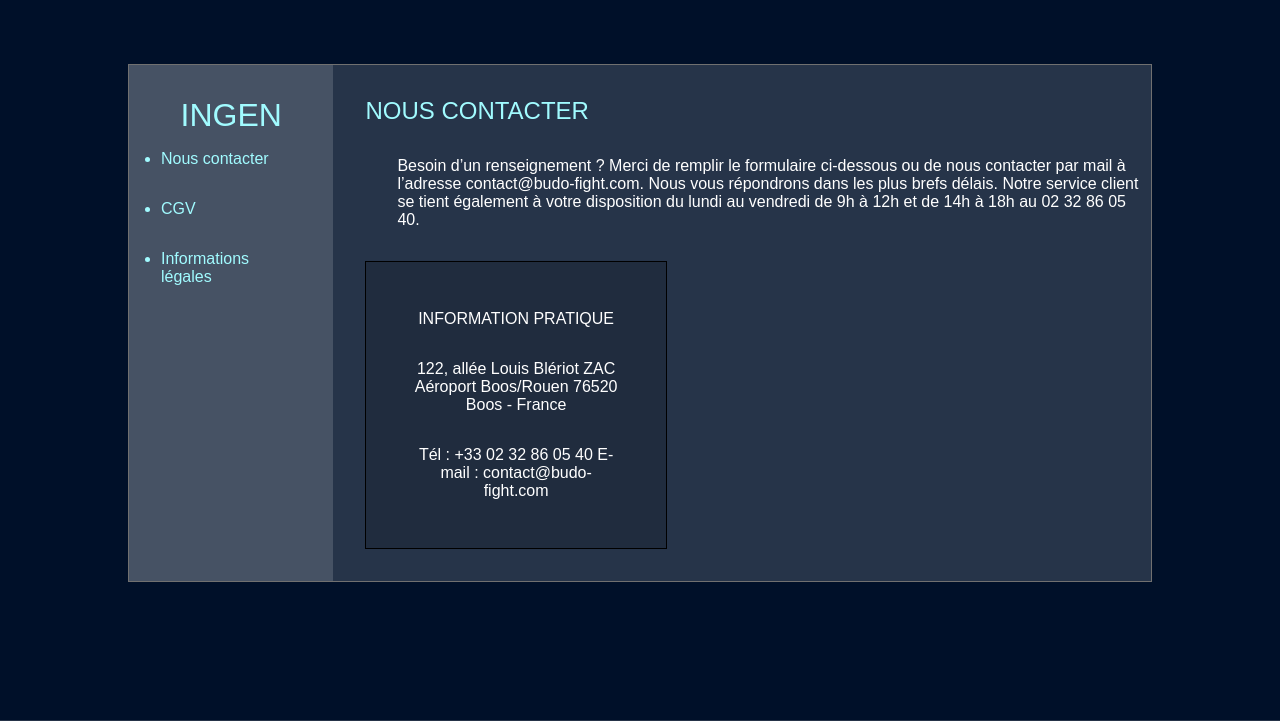
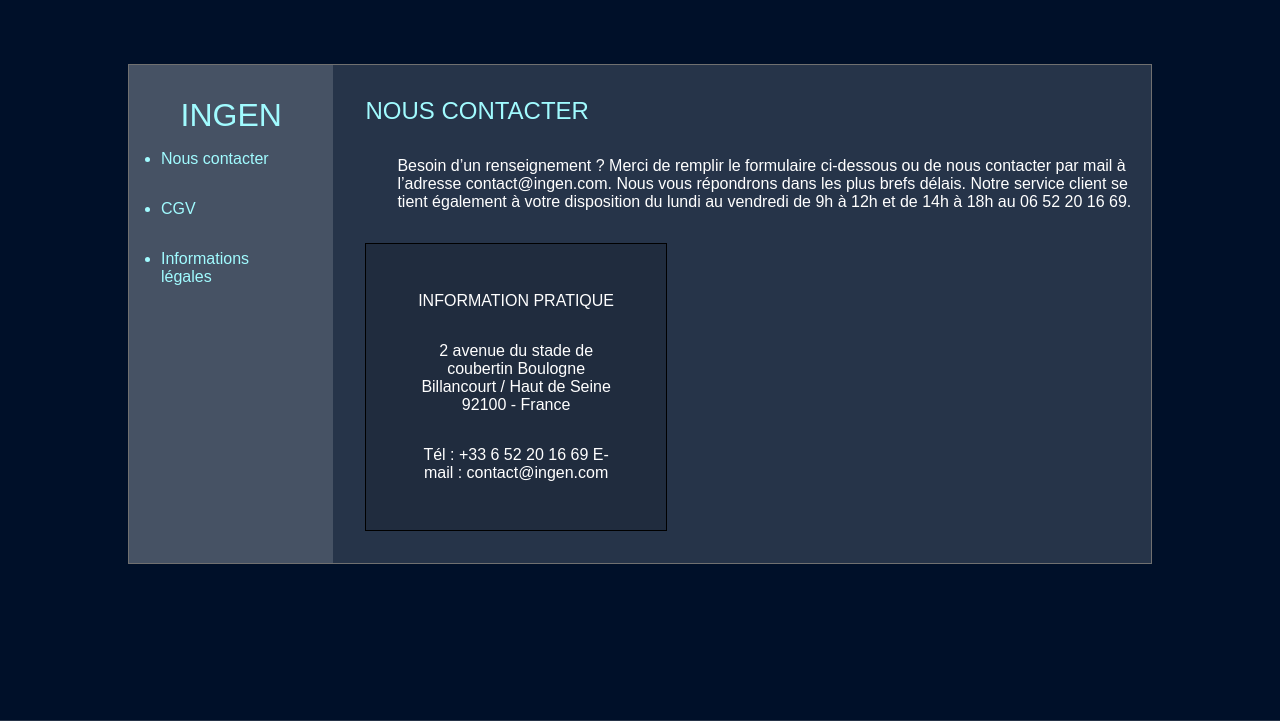
Before and after one commit to WilliamGR-dev/ingen, a PHP site: page /ecommerce/index.php?p=contact in a window 1280 px wide. Shown: the part 80-801 px from the top of the page. Run offline with PHP 8.4, Linux system fonts and the light colour scheme; data comes from the database, SQL or seed files in the repository; some libraries are stand-ins or nearby versions; some web fonts are replaced.

Commit message:
Add files via upload

```diff
--- a/controllers/cardController.php
+++ b/controllers/cardController.php
@@ -4,7 +4,6 @@ require_once 'models/Product.php';
 require_once 'models/Color.php';
 
 $selectedCategory = false;
-
 if ($_SESSION['card'] != null){
     $_SESSION['card'] = updateCard($_SESSION['card']);
 }
--- a/controllers/payementController.php
+++ b/controllers/payementController.php
@@ -61,7 +61,8 @@ if (isset($_GET['action'])){
                    $_SESSION['card'] = null;
                    $_SESSION['deliveryInformation'] = null;
                    $_SESSION['deliveryPhone'] = null;
-                    header('Location:index.php?card=address');
+                   $_SESSION['order'] = true;
+                    header('Location:index.php');
                     exit;
                 }
                 else{
@@ -103,6 +104,7 @@ if (isset($_GET['action'])){
                     $_SESSION['card'] = null;
                     $_SESSION['deliveryInformation'] = null;
                     $_SESSION['deliveryPhone'] = null;
+                    $_SESSION['order'] = true;
                     header('Location:index.php');
                     exit;
                 }
--- a/views/address.php
+++ b/views/address.php
@@ -201,6 +201,10 @@
                 </div>
             </div>
         </div>
+    <?php else: ?>
+        <div class="addressInfo" style="text-align: center; text-transform: none">
+            Ajoutez votre premiere adresse <a href="index.php?p=profilAddress" style="color: #FF6801">ICI</a>
+        </div>
     <?php endif; ?>
     <div class="sumbitCard"><form action="index.php?card=address&action=confirm" method="post"><input id="addressDelivery" name="addressDelivery" type="hidden" value=""><input id="addressBill" name="addressBill" type="hidden" value=""><button type="submit" class="confirmCard">Suivant</button></form></div>
 </div>
--- a/views/contact.php
+++ b/views/contact.php
@@ -27,17 +27,17 @@
         </div>
         <div class="userInformation">
             <h2>Nous Contacter</h2>
-            <div class="information">Besoin d’un renseignement ? Merci de remplir le formulaire ci-dessous ou de nous contacter par mail à l’adresse contact@budo-fight.com. Nous vous répondrons dans les plus brefs délais. Notre service client se tient également à votre disposition du lundi au vendredi de 9h à 12h et de 14h à 18h au 02 32 86 05 40.</div>
+            <div class="information">Besoin d’un renseignement ? Merci de remplir le formulaire ci-dessous ou de nous contacter par mail à l’adresse contact@ingen.com. Nous vous répondrons dans les plus brefs délais. Notre service client se tient également à votre disposition du lundi au vendredi de 9h à 12h et de 14h à 18h au 06 52 20 16 69.</div>
             <div class="informationPratique">
                 <div><h4>Information Pratique</h4></div>
                 <div>
-                    122, allée Louis Blériot
-                    ZAC Aéroport Boos/Rouen
-                    76520 Boos - France
+                    2 avenue du stade de coubertin
+                    Boulogne Billancourt / Haut de Seine
+                    92100 - France
                 </div>
                 <div>
-                    Tél : +33 02 32 86 05 40
-                    E-mail : contact@budo-fight.com
+                    Tél : +33 6 52 20 16 69
+                    E-mail : contact@ingen.com
                 </div>
             </div>
         </div>
--- a/views/profilAddress.php
+++ b/views/profilAddress.php
@@ -66,7 +66,7 @@
                                             <input type="text" id="address" name="address" value="<?php if (isset($_GET['action']) && isset($_GET['address_id']) && isset($_POST['address'])): echo $_POST['address']; endif;  if (isset($addressModify)): echo $addressModify['address']; endif;?>" placeholder="Votre Adresse" required>
                                         </div>
                                         <div>
-                                            <span>Adresse(complément)*</span>
+                                            <span>Adresse(complément)</span>
                                             <input type="text" id="addressPlus" name="address_plus" value="<?php if (isset($_GET['action']) && isset($_GET['address_id']) && isset($_POST['address_plus'])): echo $_POST['address_plus']; endif;  if (isset($addressModify)): echo $addressModify['address_plus']; endif;?>" placeholder="Complément d'adresse">
                                         </div>
                                     </div>
@@ -120,7 +120,7 @@
                                             <input type="text" name="address" placeholder="Votre Adresse" >
                                         </div>
                                         <div>
-                                            <span>Adresse(complément)*</span>
+                                            <span>Adresse(complément)</span>
                                             <input type="text" name="addressPlus" placeholder="Complément d'adresse">
                                         </div>
                                     </div>
```
Also changed, not shown: views/index.php (+13 -0 lines).
